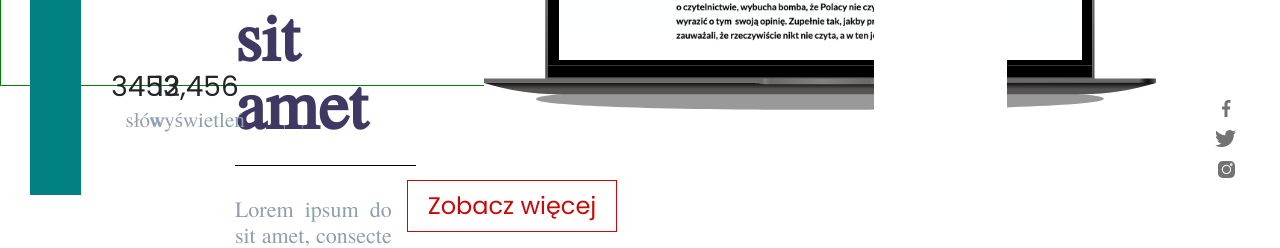
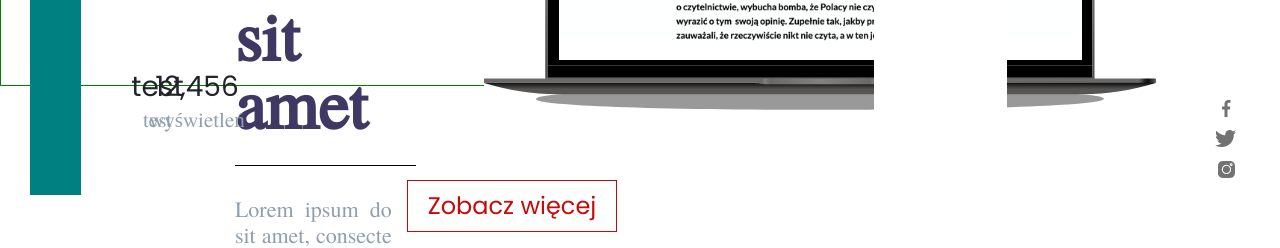
Before and after one commit to elderbary/portfolio-react-aleksandra, a React (Create React App) app: page / in a window 1280 px wide. Shown: the part 538-786 px from the top of the page. Built offline with nearby package versions, Linux system fonts and the light colour scheme.

Commit message:
created reusable component with params Stats.js

```diff
--- a/src/layouts/Home.js
+++ b/src/layouts/Home.js
@@ -9,6 +9,7 @@ import Picture from "./Picture";
 import Butt from "./Butt";
 import StatsWords from "./StatsWords";
 import StatsView from "./StatsView";
+import Stats from "./Stats";
 
 class Home extends Component {
   render() {
@@ -20,7 +21,9 @@ class Home extends Component {
               <div className="grid-item grid-item-1">{<Toggle />}</div>
               <div className="grid-item grid-item-2">{<Text />}</div>
               <div className="grid-item grid-item-stats-1">
-                {<StatsWords />}
+                <div className="grid-item experience">
+                  {<Stats upperText="test" bottomText="test" />}
+                </div>
               </div>
 
               <div className="grid-item grid-item-stats-2">{<StatsView />}</div>
```
